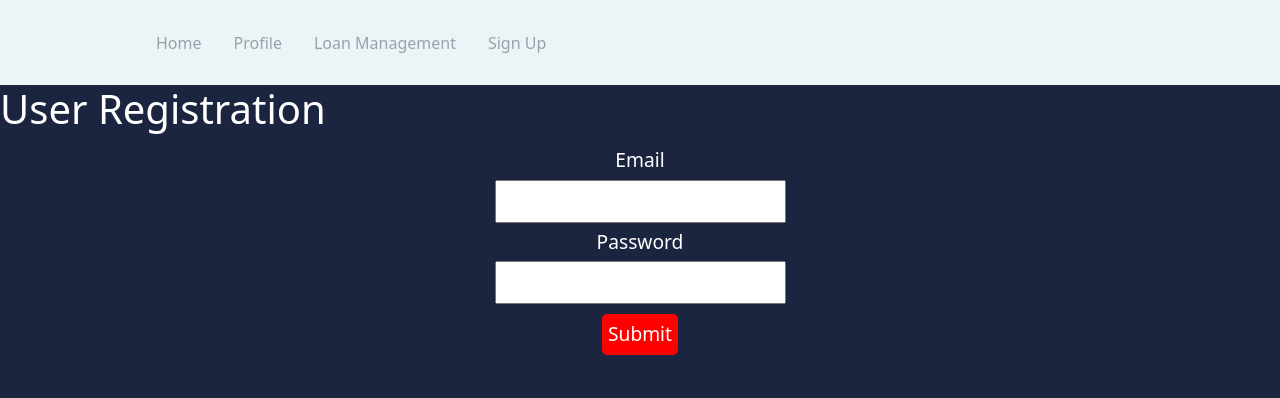
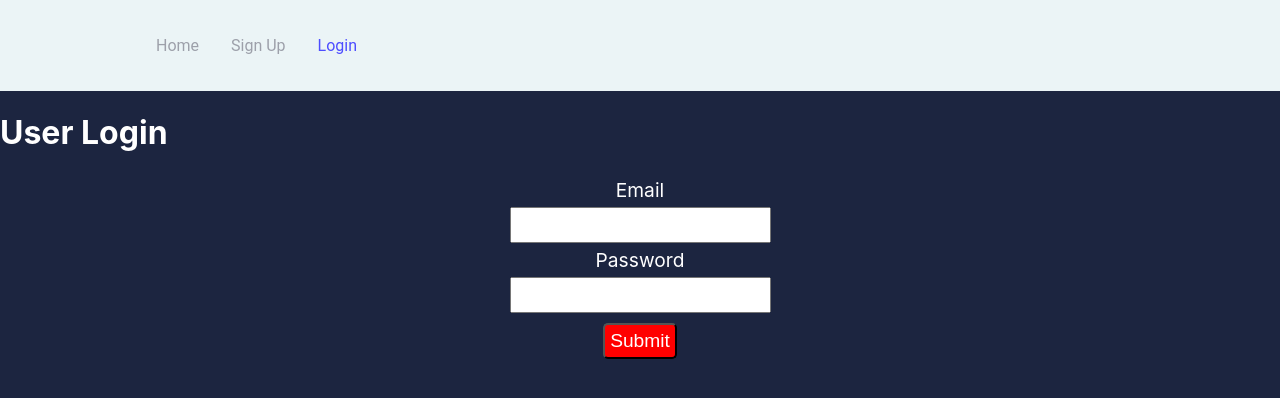
Before and after one commit to katielyoung/creditboost, a React (Create React App) app: page /login in a window 1280 px wide. Shown: the top 398 px of the page. Built offline with nearby package versions, Linux system fonts and the light colour scheme.

Commit message:
added login status context so nav bar updates on login now

```diff
--- a/src/App.js
+++ b/src/App.js
@@ -1,8 +1,8 @@
-import React from "react";
-import "bootstrap/dist/css/bootstrap.min.css"
+import React, { useState } from "react";
 import "./App.css";
 import Navbar from "./components/Navbar";
 import { BrowserRouter as Router, Routes, Route } from "react-router-dom";
+import AuthContext from "./pages/AuthContext";
 import Home from "./pages";
 import Profile from "./pages/profile";
 import LoanManage from "./pages/loan_manage";
@@ -11,13 +11,16 @@ import Login from "./pages/login";
 import CreateProfile from "./pages/create_profile";
 
 function App() {
+  const [loginStatus, setLoginStatus] = useState("false")
+
   window.addEventListener("beforeunload", (event) => {
-    localStorage.clear()
+    localStorage.clear();
     console.log("Clear local storage");
   });
 
   return (
-    <div className = "homepage">
+    <AuthContext.Provider value={{ loginStatus, setLoginStatus }}>
+      <div className="homepage">
         <Router>
           <Navbar />
           <Routes>
@@ -30,6 +33,7 @@ function App() {
           </Routes>
         </Router>
       </div>
+    </AuthContext.Provider>
   );
 }
 
--- a/src/components/Navbar/NavbarElements.js
+++ b/src/components/Navbar/NavbarElements.js
@@ -17,6 +17,24 @@ export const NavLink = styled(Link)`
   align-items: center;
   text-decoration: none;
   padding: 0 1rem;
+  height: 100%;
+  cursor: pointer;
+  font-family: 'Roboto', sans-serif;
+  &.active {
+    color: #4d4dff;
+  }
+`;
+
+export const LogoutBtn = styled.button`
+  color: #9DA0AA;
+  padding: 0 1rem;
+  border: none;
+  background: none;
+  display: flex;
+  align-items: center;
+  text-decoration: none;
+  font-family: 'Roboto', sans-serif;
+  font-size: 1rem;
   height: 100%;
   cursor: pointer;
   &.active {
--- a/src/components/Navbar/index.js
+++ b/src/components/Navbar/index.js
@@ -1,24 +1,32 @@
-import React from "react";
-import { Nav, NavLink, NavMenu } from "./NavbarElements";
+import React, { useContext } from "react";
+import { LogoutBtn, Nav, NavLink, NavMenu } from "./NavbarElements";
+import AuthContext from "../../pages/AuthContext";
 
 const Navbar = () => {
+//   const [loginStatus, setLoginStatus] = useState(false);
+  const { loginStatus, setLoginStatus } = useContext(AuthContext)
+
+  const logoutOp = (e) => {
+
+  };
+
   return (
     <>
       <Nav>
-        <NavMenu>
-          <NavLink to="/">
-            Home
-          </NavLink>
-          <NavLink to="/profile">
-            Profile
-          </NavLink>
-          <NavLink to="/loan_manage">
-            Loan Management
-          </NavLink>
-          <NavLink to="/signup">
-            Sign Up
-          </NavLink>
-        </NavMenu>
+        {loginStatus === "true" ? (
+          <NavMenu>
+            <NavLink to="/">Home</NavLink>
+            <NavLink to="/profile">Profile</NavLink>
+            <NavLink to="/loan_manage">Loan Management</NavLink>
+            <LogoutBtn onClick={logoutOp}>Logout</LogoutBtn>
+          </NavMenu>
+        ) : (
+          <NavMenu>
+            <NavLink to="/">Home</NavLink>
+            <NavLink to="/signup">Sign Up</NavLink>
+            <NavLink to="/login">Login</NavLink>
+          </NavMenu>
+        )}
       </Nav>
     </>
   );
--- /dev/null
+++ b/src/pages/AuthContext.js
@@ -0,0 +1,5 @@
+import { createContext, useContext } from 'react';
+
+const AuthContext = createContext(false);
+
+export default AuthContext;
--- a/src/pages/create_profile.js
+++ b/src/pages/create_profile.js
@@ -137,7 +137,7 @@ const CreateProfile = () => {
       console.log("Submitting profile!");
 
       // Navigate to created profile!
-      navigate("/profile")
+      navigate("/login")
     }
   };
 
--- a/src/pages/loan_manage.js
+++ b/src/pages/loan_manage.js
@@ -1,39 +1,17 @@
-import React, { useState, useEffect } from "react";
+import { useState, useEffect, useContext } from "react";
+import AuthContext from "./AuthContext";
 import { useNavigate } from "react-router-dom";
 
 // https://www.geeksforgeeks.org/how-to-develop-user-registration-form-in-reactjs/
 const LoanManage = () => {
   // States for registration
-  const [loginStatus, setLoginStatus] = useState(false);
+  const loginStatus = useContext(AuthContext);
   const [loanAmount, setLoanAmount] = useState("");
   const [numInstallments, setNumInstallments] = useState("");
 
   // States for checking the errors
   const [submitted, setSubmitted] = useState(false);
   const [error, setError] = useState(false);
-
-  const getLoginStatus = () => {
-    const userId = localStorage.getItem("user");
-    if (userId != null) {
-      setLoginStatus(true);
-    } else {
-      setLoginStatus(false);
-    }
-  };
-
-  useEffect(() => {
-    getLoginStatus();
-  }, []);
-
-  window.addEventListener("beforeunload", (event) => {
-    getLoginStatus();
-    console.log("API call before page reload");
-  });
-
-  window.addEventListener("unload", (event) => {
-    getLoginStatus();
-    console.log("API call after page reload");
-  });
 
   // Handling the loanAmount change
   const handleLoanAmount = (e) => {
@@ -111,7 +89,7 @@ const LoanManage = () => {
       <div>
         <h1>User Registration</h1>
       </div>
-      {loginStatus ? (
+      {loginStatus === "true" ? (
         <div>
           {/* Calling to the methods */}
           <div className="messages">
--- a/src/pages/login.js
+++ b/src/pages/login.js
@@ -1,9 +1,11 @@
-import React, { useState } from "react";
+import React, { useState, useContext } from "react";
 import { useNavigate } from "react-router-dom";
+import AuthContext from "./AuthContext";
 
 // https://www.geeksforgeeks.org/how-to-develop-user-registration-form-in-reactjs/
 const Login = () => {
   // States for registration
+  const { loginStatus, setLoginStatus } = useContext(AuthContext);
   const [email, setEmail] = useState("");
   const [password, setPassword] = useState("");
 
@@ -33,18 +35,23 @@ const Login = () => {
       setSubmitted(true);
       setError(false);
 
+      // Verify user is in the database
+      const url = `http://ec2-44-203-197-80.compute-1.amazonaws.com:8080/api/users/${email}`
       // fetch("http://ec2-44-203-197-80.compute-1.amazonaws.com:8080/api/users", requestOptions);
       // .then((response) => response.json())
       // .then((data) => this.setState({ postId: data.id }));
-      console.log("Submitting initial user registration!");
 
-      const userId = 2; // temporary until backend returns id
+      setLoginStatus("true");
+      console.log("Logging in!");
+
 
       // Set user (userId) from POST
+      const userId = 2; // temporary until backend returns id
       localStorage.setItem("user", userId);
 
-      // Route change to create profile
-      navigate("/create_profile");
+      // Route change to home
+      navigate("/");
+
     }
   };
 
@@ -79,7 +86,7 @@ const Login = () => {
   return (
     <div className="regform">
       <div>
-        <h1>User Registration</h1>
+        <h1>User Login</h1>
       </div>
 
       {/* Calling to the methods */}
--- a/src/pages/profile.js
+++ b/src/pages/profile.js
@@ -1,4 +1,5 @@
-import { useState, useEffect } from "react";
+import { useState, useEffect, useContext } from "react";
+import AuthContext from "./AuthContext";
 
 const Profile = () => {
   const dummyData = {
@@ -15,11 +16,12 @@ const Profile = () => {
     total_num_open_loan: 6000,
   };
 
+  const loginStatus = useContext(AuthContext);
   const [data, setData] = useState("Loading...");
-  const [loginStatus, setLoginStatus] = useState(false);
   const [gotData, setGotData] = useState(false);
 
   const getData = () => {
+    if (loginStatus) {
       const userId = localStorage.getItem("user");
       if (userId != null) {
         const url = `http://ec2-44-203-197-80.compute-1.amazonaws.com:8080/api/profiles/${userId}`;
@@ -33,9 +35,7 @@ const Profile = () => {
             console.error(error);
             setGotData(true); // TEMPORARY
           });
-        setLoginStatus(true);
-    } else {
-      setLoginStatus(false);
+      }
     }
   };
 
@@ -56,7 +56,7 @@ const Profile = () => {
   return (
     <div className="userprofile">
       <h1>User Profile</h1>
-      {loginStatus ? (
+      {loginStatus === "true" ? (
         <div>
           {gotData ? (
             <div>
```
Lines whose indentation alone changed are shown as unchanged.
